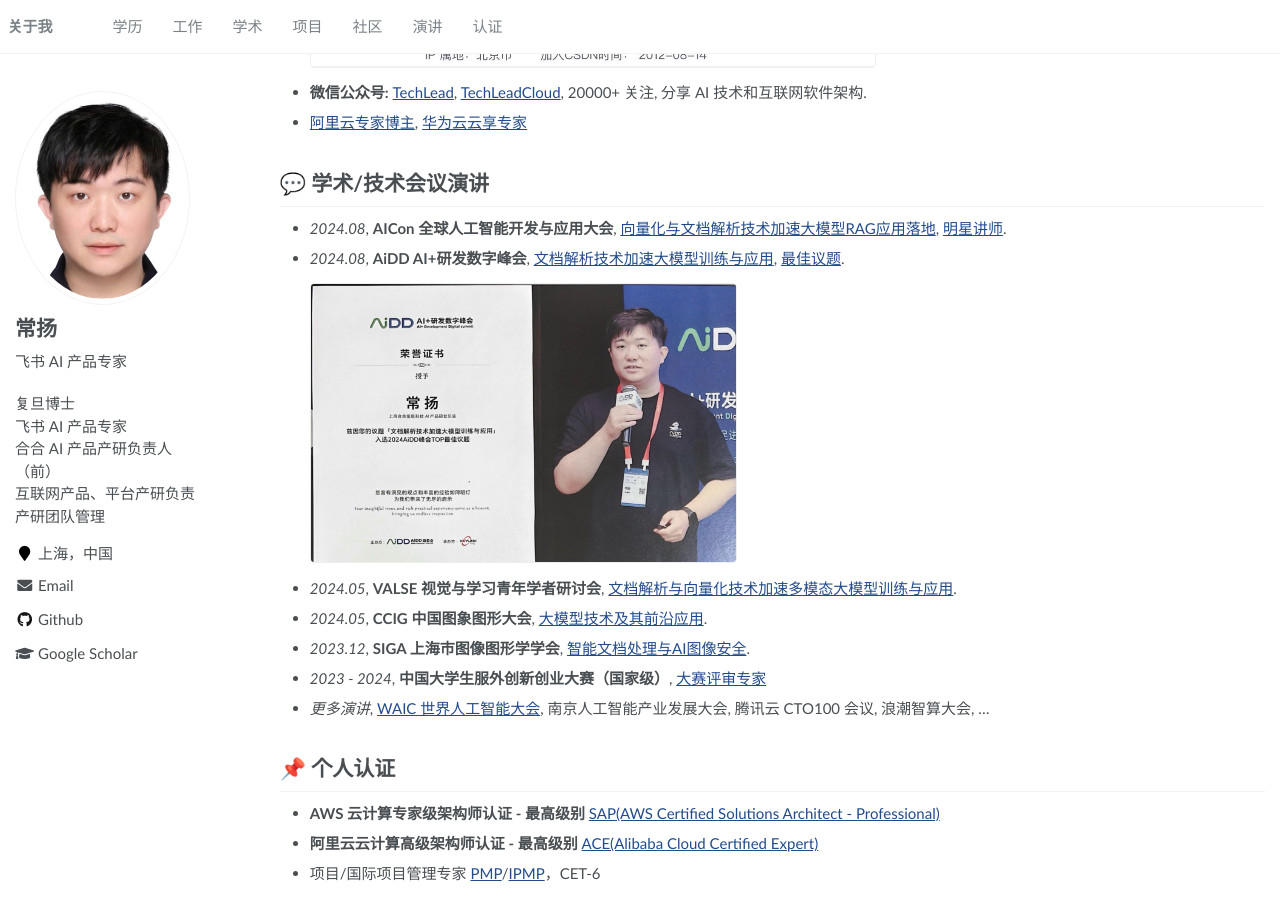
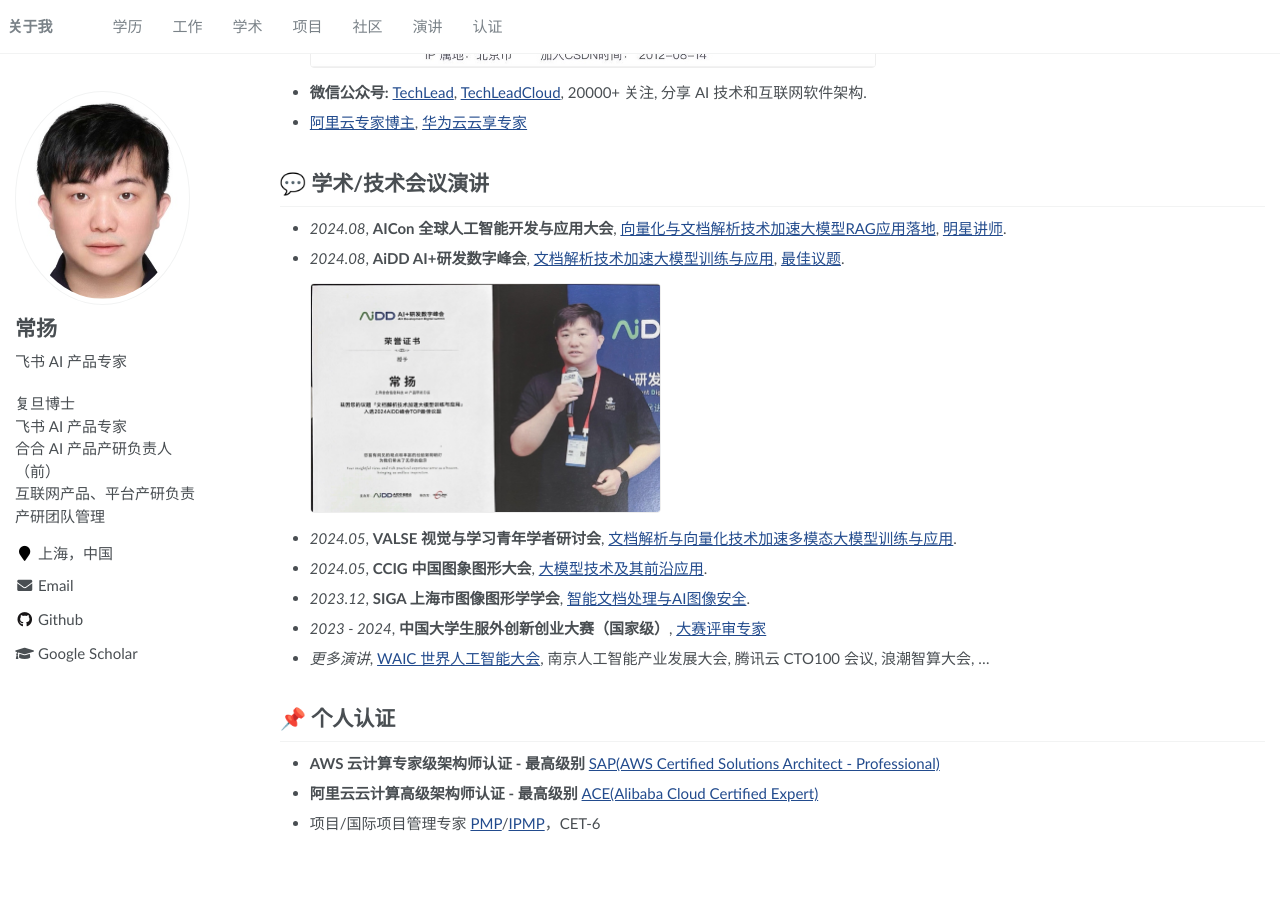
Before and after one commit to yangchangcy/yangchangcy.github.io, a Jekyll site: the page built from _pages/about.md, in a window 1280 px wide and 900 px high, scrolled down 2735 px. Built offline with Jekyll 4.4.1, drawn with Linux system fonts in a browser that asks for light colours; after the commit the page ends 3585 px from its top, so only the background shows below that.

Commit message:
AiDD 最佳议题证书最大高度 280->230px
Co-Authored-By: Claude Opus 4.8 (1M context) <noreply@anthropic.com>

```diff
--- a/_pages/about.md
+++ b/_pages/about.md
@@ -110,7 +110,7 @@ redirect_from:
 
 - *2024.08*, **AiDD AI+研发数字峰会**, [文档解析技术加速大模型训练与应用](https://aidd.vip/CWBWD-2024bj), [最佳议题](http://image.openwrite.cn/31614_ACEE380B3C3E46548C96A1BA04452A5A).
 
-  <a href="/images/aidd_best_topic.jpg" class="image-popup"><img src="/images/aidd_best_topic.jpg" alt="2024 AiDD 峰会最佳议题荣誉证书 - 文档解析技术加速大模型训练与应用" style="max-height:280px; width:auto; max-width:100%; margin:6px 0; border:1px solid #eee; border-radius:4px; cursor:zoom-in;"></a>
+  <a href="/images/aidd_best_topic.jpg" class="image-popup"><img src="/images/aidd_best_topic.jpg" alt="2024 AiDD 峰会最佳议题荣誉证书 - 文档解析技术加速大模型训练与应用" style="max-height:230px; width:auto; max-width:100%; margin:6px 0; border:1px solid #eee; border-radius:4px; cursor:zoom-in;"></a>
 
 - *2024.05*, **VALSE 视觉与学习青年学者研讨会**, [文档解析与向量化技术加速多模态大模型训练与应用](https://cloud.tencent.com/developer/article/2417196).
 
```
